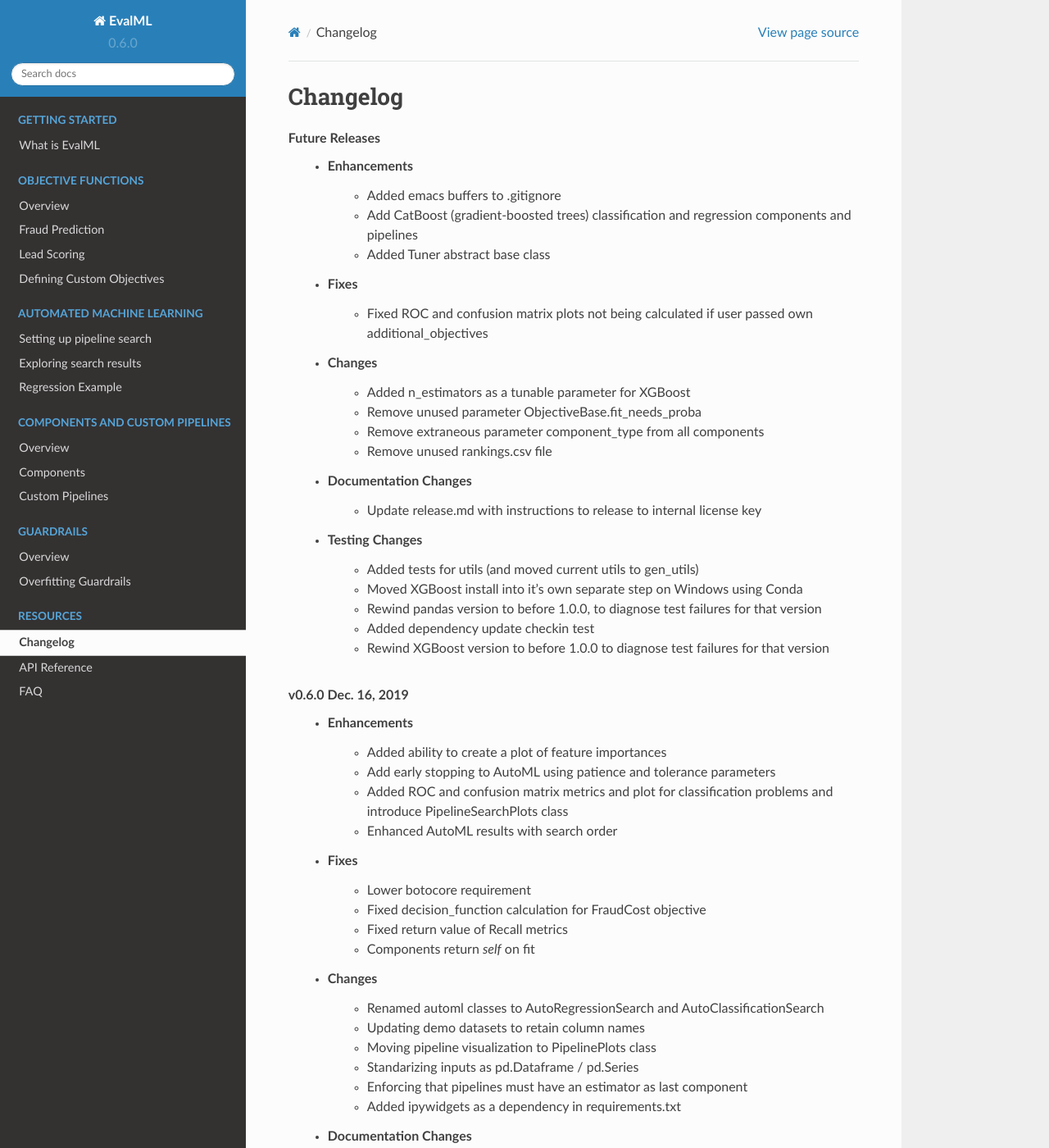
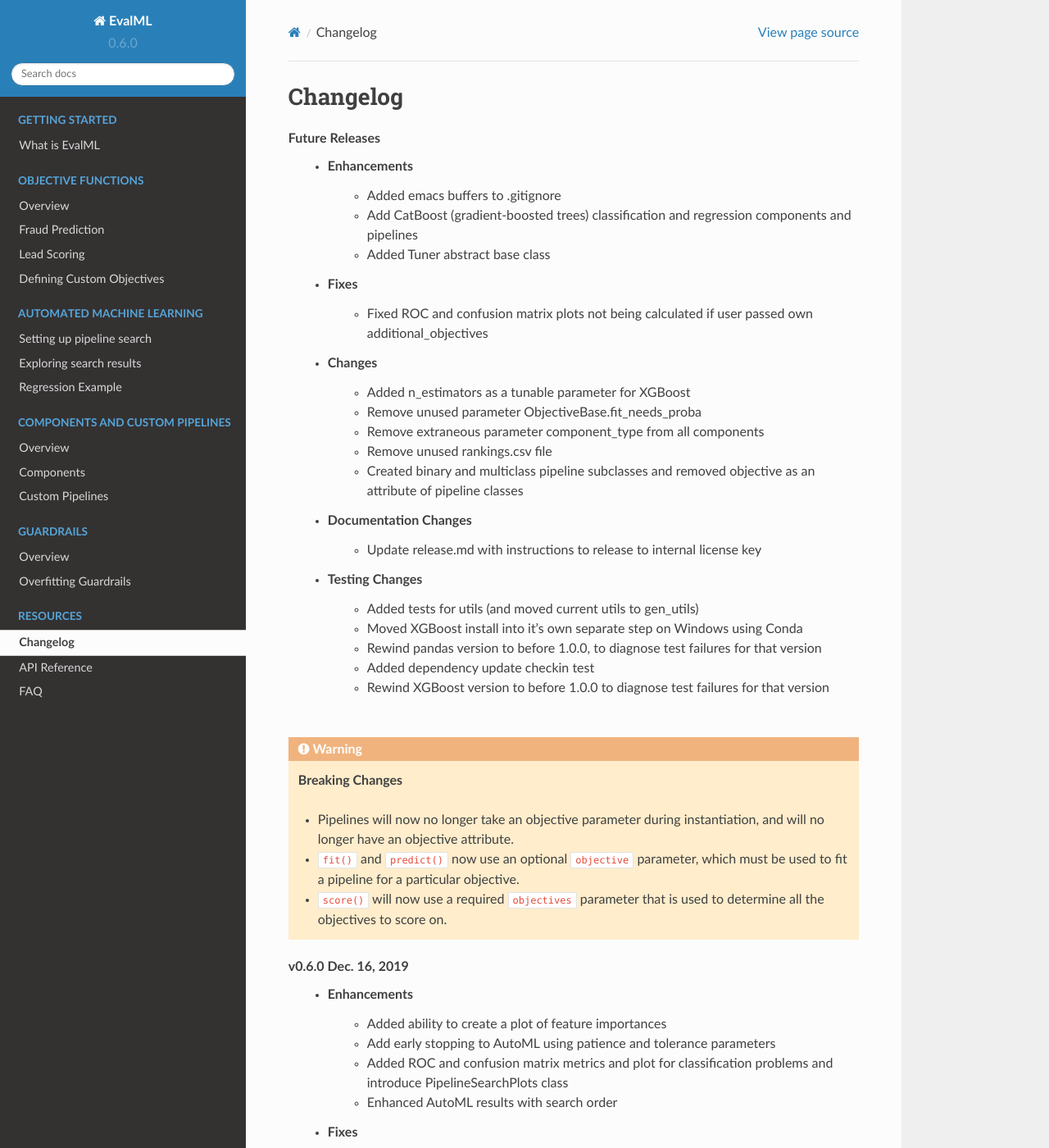
Before and after one commit to alteryx/evalml, a Sphinx documentation site: the page built from docs/source/changelog.rst, in a window 1280 px wide and 1400 px high. Shown: the whole window at 82% size. Built offline with Sphinx 7.4.7 and the Read the Docs theme 2.0.0, drawn with Linux system fonts in a browser that asks for light colours; comment, search, counter and statistics services are not loaded.

Commit message:
changelog

```diff
--- a/docs/source/changelog.rst
+++ b/docs/source/changelog.rst
@@ -14,6 +14,7 @@ Changelog
         * Remove unused parameter ObjectiveBase.fit_needs_proba :pr:`320`
         * Remove extraneous parameter component_type from all components :pr:`361`
         * Remove unused rankings.csv file :pr:`397`
+        * Created binary and multiclass pipeline subclasses and removed objective as an attribute of pipeline classes :pr:`405`
     * Documentation Changes
         * Update release.md with instructions to release to internal license key :pr:`354`
     * Testing Changes
@@ -23,6 +24,13 @@ Changelog
         * Added dependency update checkin test :pr:`324`
         * Rewind XGBoost version to before 1.0.0 to diagnose test failures for that version :pr:`402`
 
+.. warning::
+
+    **Breaking Changes**
+
+    * Pipelines will now no longer take an objective parameter during instantiation, and will no longer have an objective attribute.
+    * ``fit()`` and ``predict()`` now use an optional ``objective`` parameter, which must be used to fit a pipeline for a particular objective.
+    * ``score()`` will now use a required ``objectives`` parameter that is used to determine all the objectives to score on.
 **v0.6.0 Dec. 16, 2019**
     * Enhancements
         * Added ability to create a plot of feature importances :pr:`133`
```
Also changed, not shown: 1 other file.
